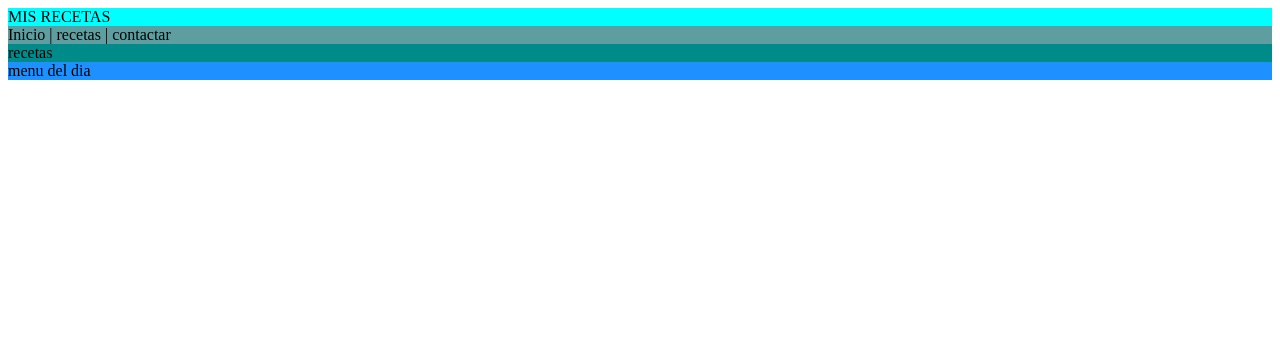
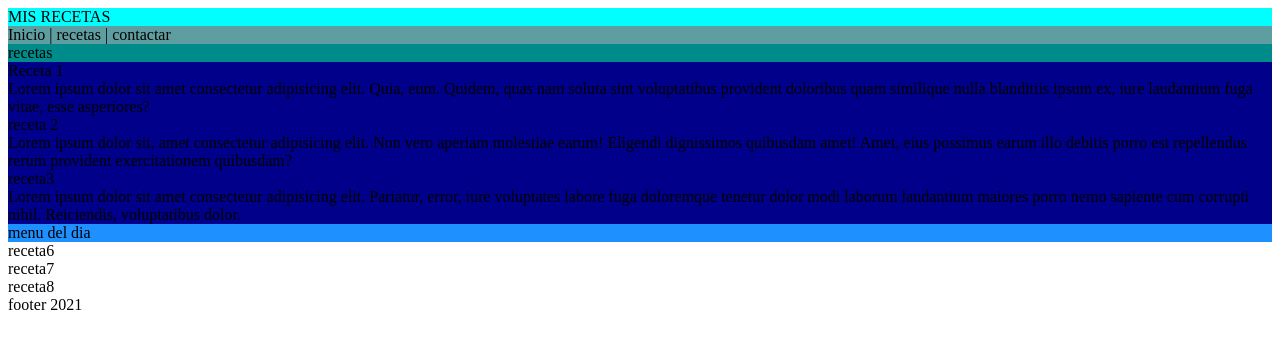
Before and after one commit to leovocino/misrecetas, a plain HTML site: page index.html in a window 1280 px wide. Drawn offline with Linux system fonts and the light colour scheme.

Commit message:
finalizar estructura basica
finalizar estructura basica

```diff
--- a/index.html
+++ b/index.html
@@ -11,7 +11,32 @@
         <div style="background-color:cadetblue">Inicio | recetas | contactar</div>
         <div style="background-color:darkblue">
             <div style="background-color: darkcyan;">recetas</div>
+                <div>
+            <div>Receta 1</div>
+            <div>Lorem ipsum dolor sit amet consectetur adipisicing elit. Quia, eum. Quidem, quas nam soluta sint voluptatibus provident doloribus quam similique nulla blanditiis ipsum ex, iure laudantium fuga vitae, esse asperiores?</div>
+                </div>
+                <div>
+            <div>receta 2</div>
+            <div>Lorem ipsum dolor sit, amet consectetur adipisicing elit. Non vero aperiam molestiae earum! Eligendi dignissimos quibusdam amet! Amet, eius possimus earum illo debitis porro est repellendus rerum provident exercitationem quibusdam?</div>
+                </div>
+                <div>
+            <div>receta3</div>
+            <div>Lorem ipsum dolor sit amet consectetur adipisicing elit. Pariatur, error, iure voluptates labore fuga doloremque tenetur dolor modi laborum laudantium maiores porro nemo sapiente cum corrupti nihil. Reiciendis, voluptatibus dolor.</div>
+                </div>
+            </div>
+                <div>
             <div style="background-color:dodgerblue">menu del dia</div>
+                    <div>
+                        <div>receta6</div>
+                    </div>
+                    <div>
+                        <div>receta7</div>
+                    </div>
+                    <div>
+                        <div>receta8</div>
+                    </div>
         </div>
+
     </body>
+    <div>footer 2021</div>
 </html>
```
